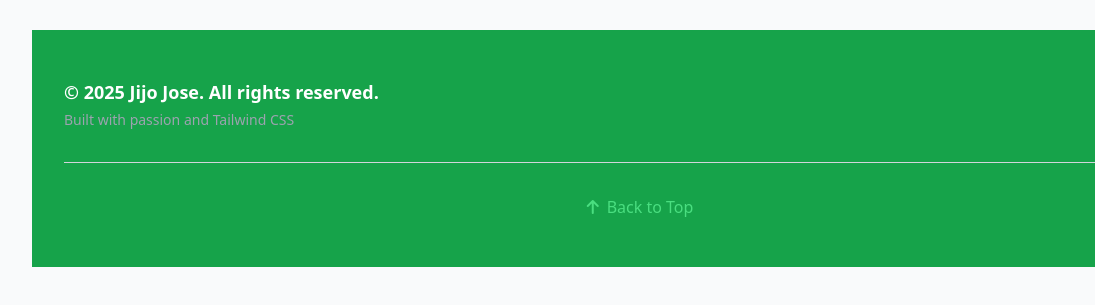
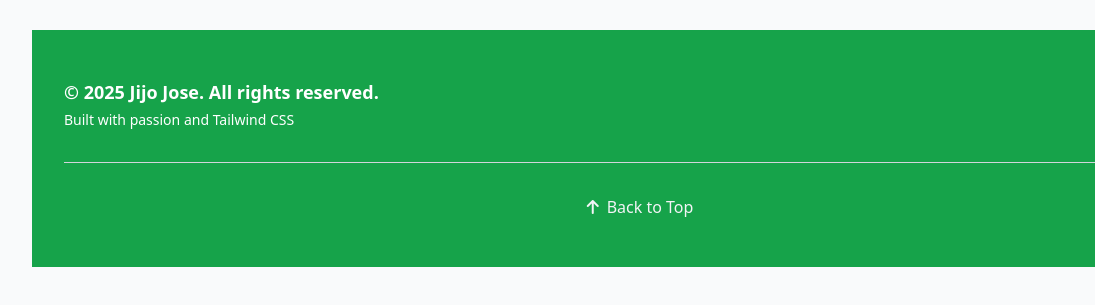
Before and after one commit to jijojosehs4all/jijo-portfolio, a website built with Vite: page index.html in a window 1280 px wide. Shown: the part 6563-6868 px from the top of the page, 0-1095 px from the left. Built offline with nearby package versions, Linux system fonts and the light colour scheme; files whose address does not match are found by name.

```diff
--- a/index.html
+++ b/index.html
@@ -578,7 +578,7 @@
                     <div class="flex flex-col md:flex-row justify-between items-center">
                         <div class="mb-4 md:mb-0 text-center md:text-left">
                             <p class="text-lg font-semibold">&copy; 2025 Jijo Jose. All rights reserved.</p>
-                            <p class="text-gray-400 text-sm mt-1">Built with passion and Tailwind CSS</p>
+                            <p class="text-white-100 text-sm mt-1">Built with passion and Tailwind CSS</p>
                         </div>
                         <div class="flex space-x-6 text-2xl">
                             <a href="#" class="hover:text-green-400 transition-colors transform hover:scale-110">
@@ -593,7 +593,7 @@
                         </div>
                     </div>
                     <div class="mt-8 pt-8 border-t border-gray-300 text-center">
-                        <a href="#home" class="text-green-400 hover:text-green-300 transition-colors">
+                        <a href="#home" class="text-gray-100 hover:text-green-300 transition-colors">
                             <i class="fas fa-arrow-up mr-2"></i>Back to Top
                         </a>
                     </div>
```
